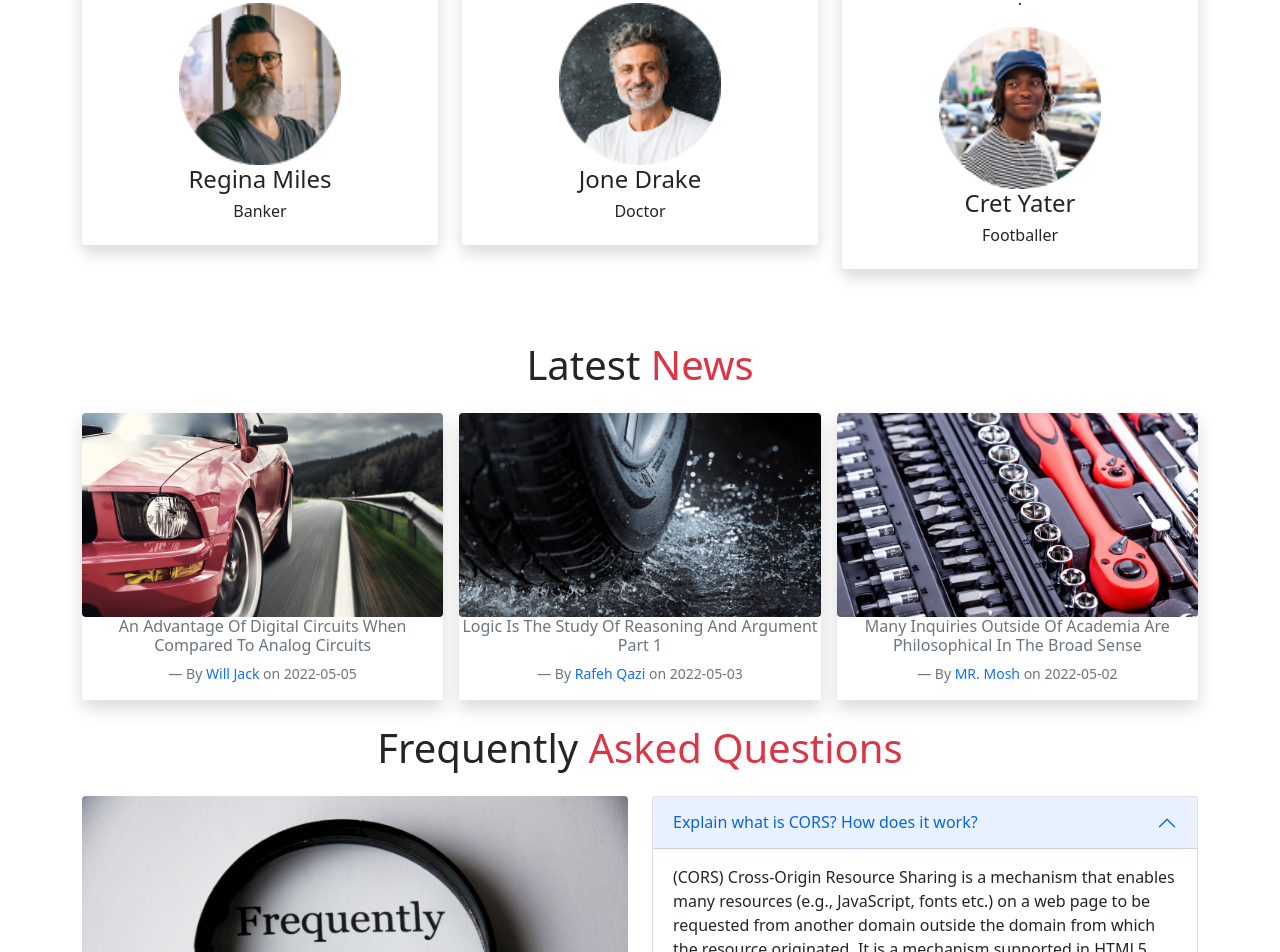
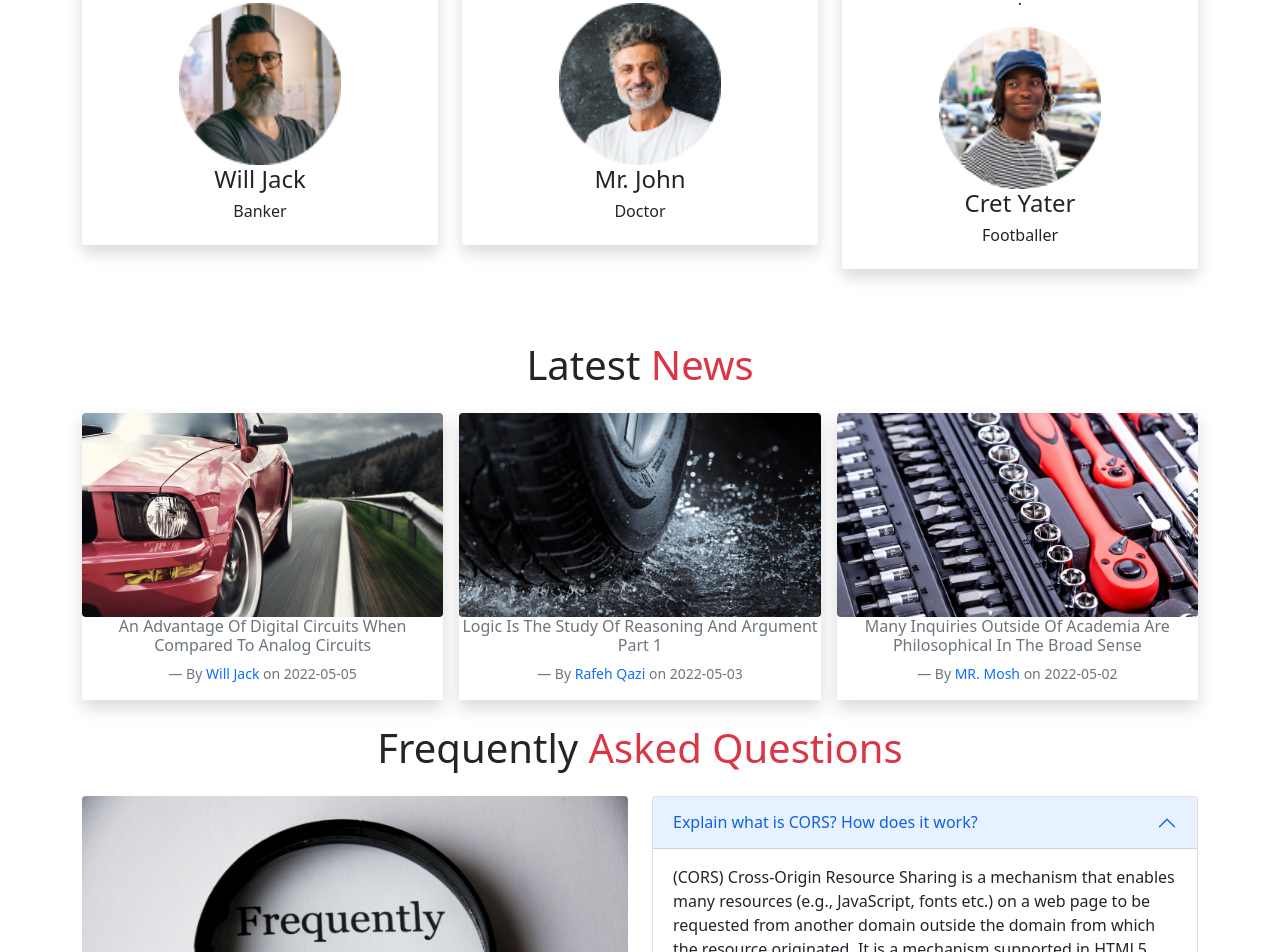
Before and after one commit to KawsarAlHasan/car-parts-manufacturer, a React (Create React App) app: page / in a window 1280 px wide. Shown: the part 1251-2203 px from the top of the page. Built offline with nearby package versions, Linux system fonts and the light colour scheme; no server answers.

Commit message:
try my repo

```diff
--- a/src/Pages/Home/Reviews/Reviews.js
+++ b/src/Pages/Home/Reviews/Reviews.js
@@ -13,7 +13,7 @@ const Reviews = (props) => {
               <div className="shadow p-3 mb-5 bg-white rounded">
                 <p>Alex Allwood trusts in this mantra as a customer experience specialist and author of Customer Experience is the Brand.</p>
               <img src={person1} className='w-50' alt=""/>
-              <h4>Regina Miles</h4>
+              <h4>Will Jack</h4>
               <h6>Banker</h6>
               </div>
             </div>
@@ -21,7 +21,7 @@ const Reviews = (props) => {
               <div className="shadow p-3 mb-5 bg-white rounded">
                 <p>The basic of business is to stay as close as possible from your customers, understand their behavior, their preferences, </p>
               <img src={person2} className='w-50' alt=""/>
-              <h4>Jone Drake</h4>
+              <h4>Mr. John</h4>
               <h6>Doctor</h6>
               </div>
             </div>
```
